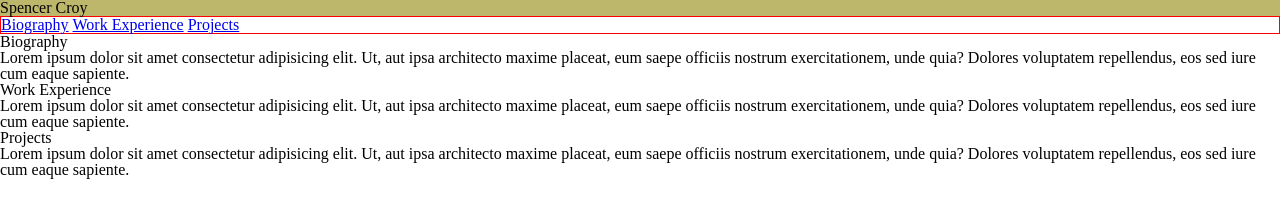
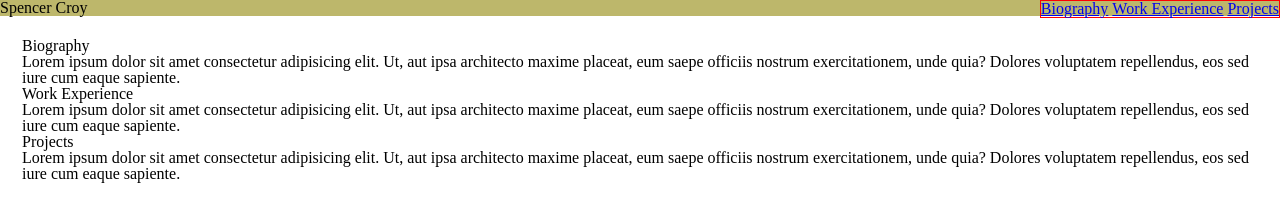
Before and after one commit to SCCroix/test-portfolio, a plain HTML site: page index.html in a window 1280 px wide. Drawn offline with Linux system fonts and the light colour scheme.

Commit message:
modify placement of navigation

```diff
--- a/assets/css/style.css
+++ b/assets/css/style.css
@@ -1,15 +1,26 @@
 * {
-    box-sizing: border-box;
+    /* box-sizing: border-box; */
+    padding: 2px;
+    margin: 20px;
 }
 
 header {
     background-color: darkkhaki;
 }
 
+header h1 {
+    display: inline-block;
+}
+
+nav{
+    display: inline-block;
+    float: right;
+}
 
 nav ul {
     list-style-type: none;
     border: 1px solid red;
+    display: inline-block;
 }
 
 nav li {
--- a/index.html
+++ b/index.html
@@ -8,11 +8,8 @@
     <link rel="stylesheet" href="./assets/css/style.css">
   </head>
 
-  <body>
-    <header>
-      <h1>Spencer Croy</h1>
-    </header>
-
+  <header>
+    <h1>Spencer Croy</h1>
     <nav>
       <ul>
         <li><a href="#biography">Biography</a></li>
@@ -21,6 +18,10 @@
       </ul>
     </nav>
 
+  </header>
+
+
+  <body>
     <main>
         <h1 id="biography">Biography</h1>
         <p>
```
